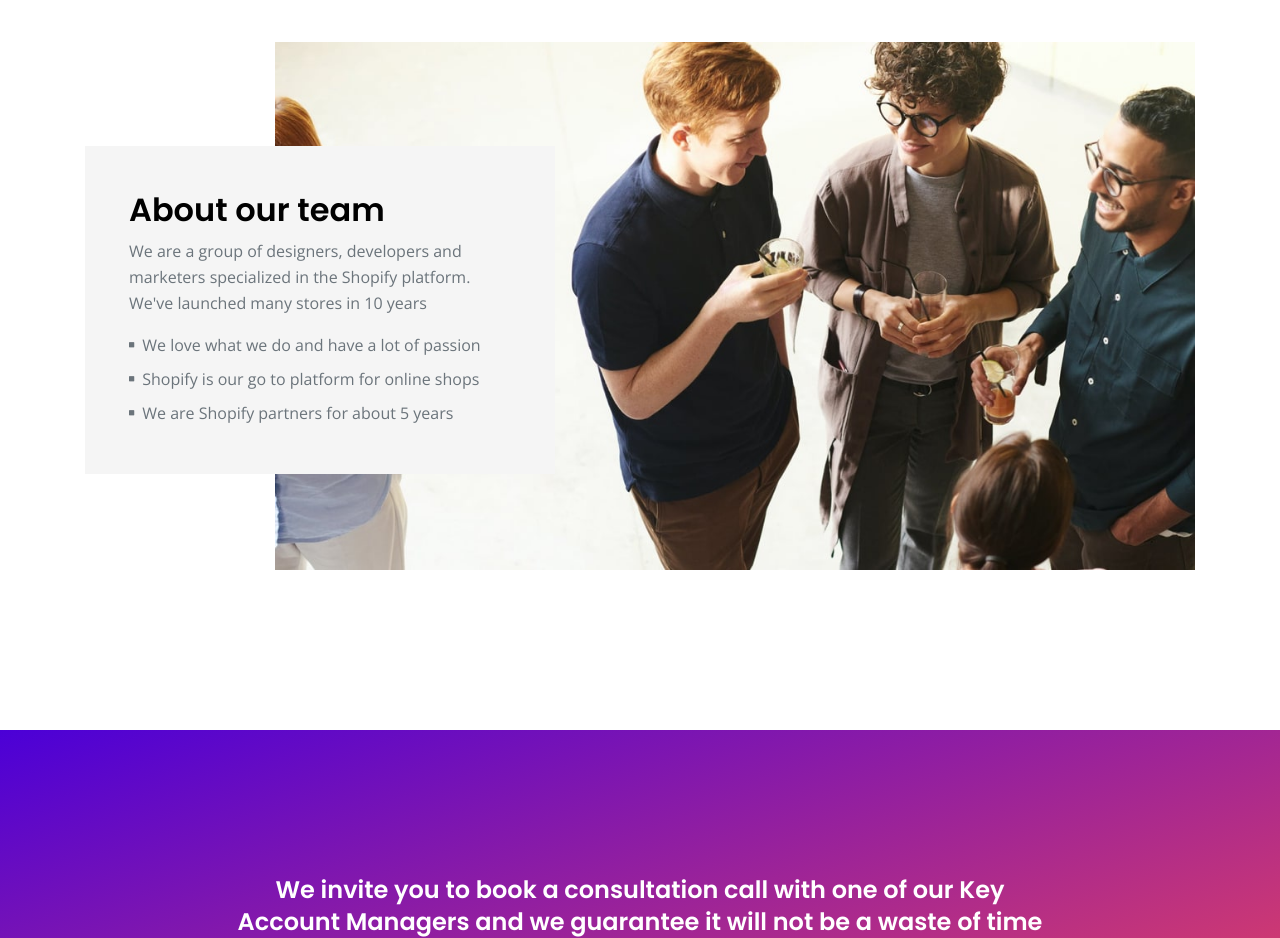
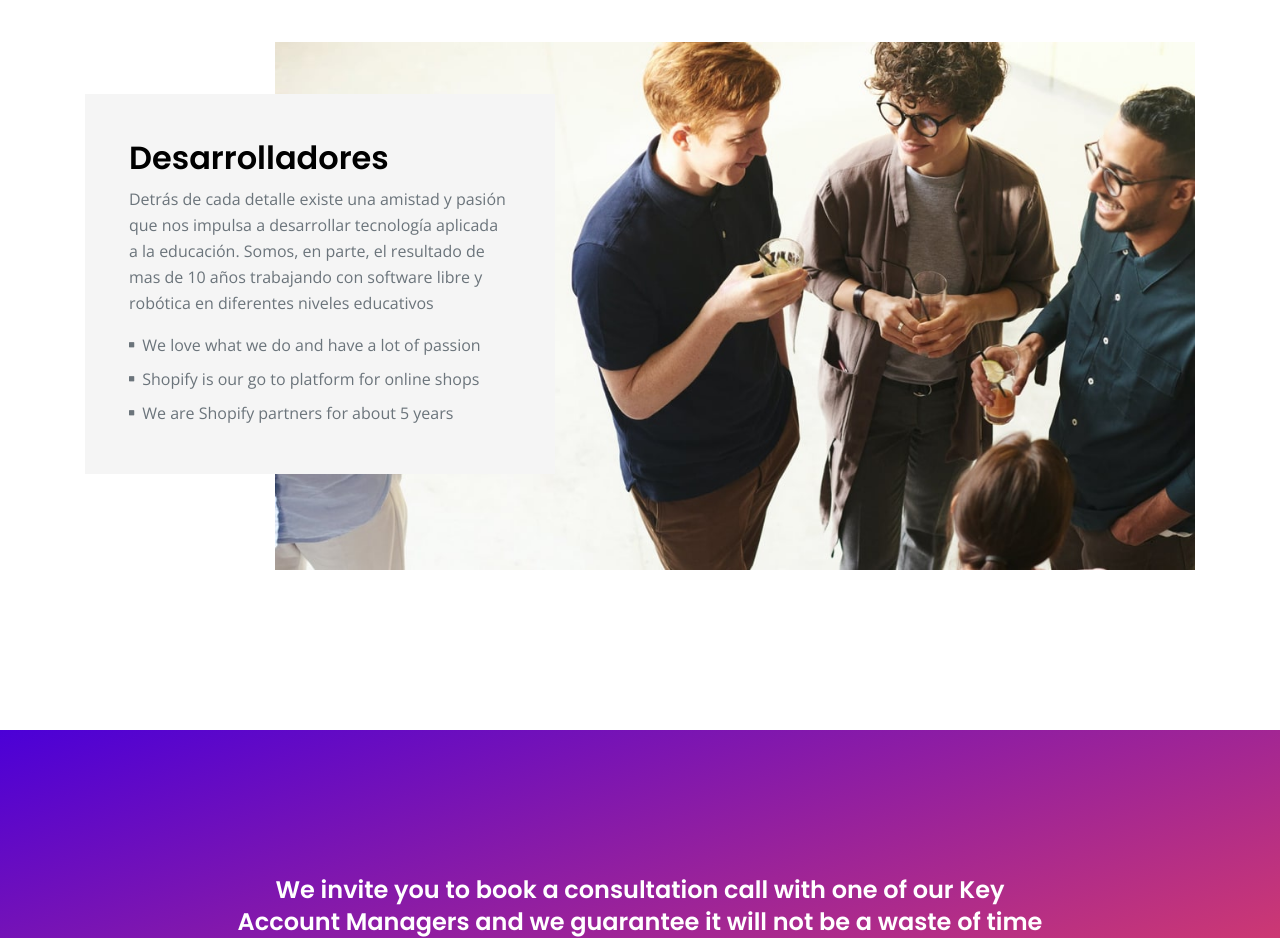
Before and after one commit to neth3d/G-Bot, a plain HTML site: page index.html in a window 1280 px wide. Shown: the part 5320-6258 px from the top of the page. Drawn offline with nearby package versions, Linux system fonts and the light colour scheme.

Commit message:
Update index.html

```diff
--- a/index.html
+++ b/index.html
@@ -450,8 +450,8 @@
             <div class="row">
                 <div class="col-lg-12">
                     <div class="text-container bg-gray">
-                        <h2>About our team</h2>
-                        <p>We are a group of designers, developers and marketers specialized in the Shopify platform. We've launched many stores in 10 years</p>
+                        <h2>Desarrolladores</h2>
+                        <p> Detrás de cada detalle existe una amistad y pasión que nos impulsa a desarrollar tecnología aplicada a la educación. Somos, en parte, el resultado de mas de 10 años trabajando con software libre y robótica en diferentes niveles educativos  </p>
                         <ul class="list-unstyled li-space-lg">
                             <li class="media">
                                 <i class="fas fa-square"></i>
```
